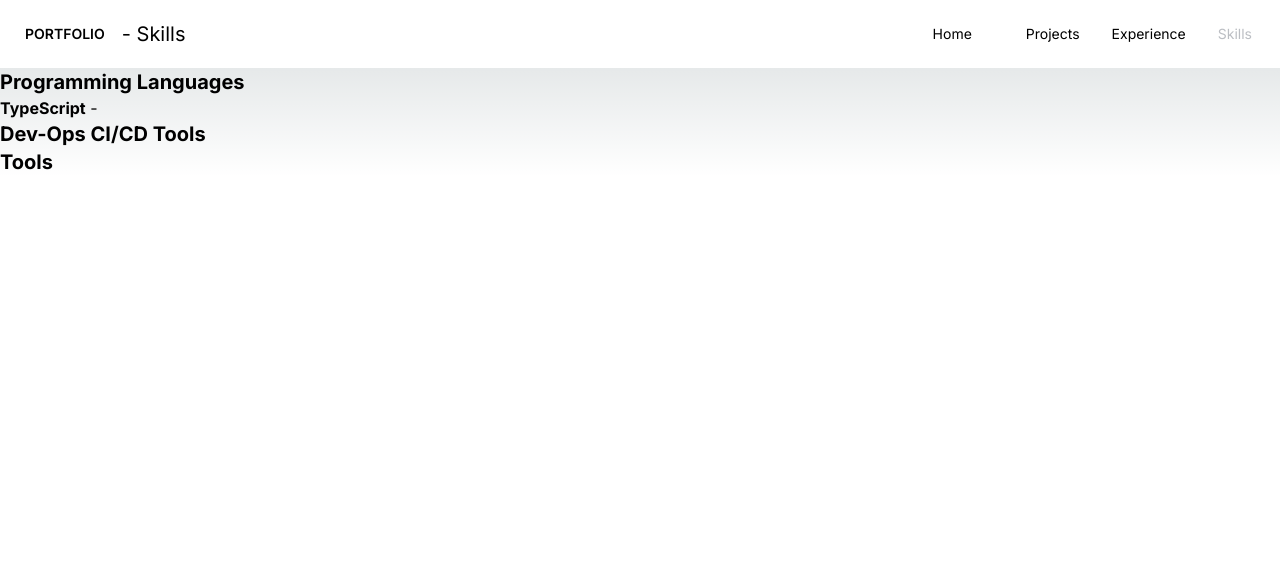
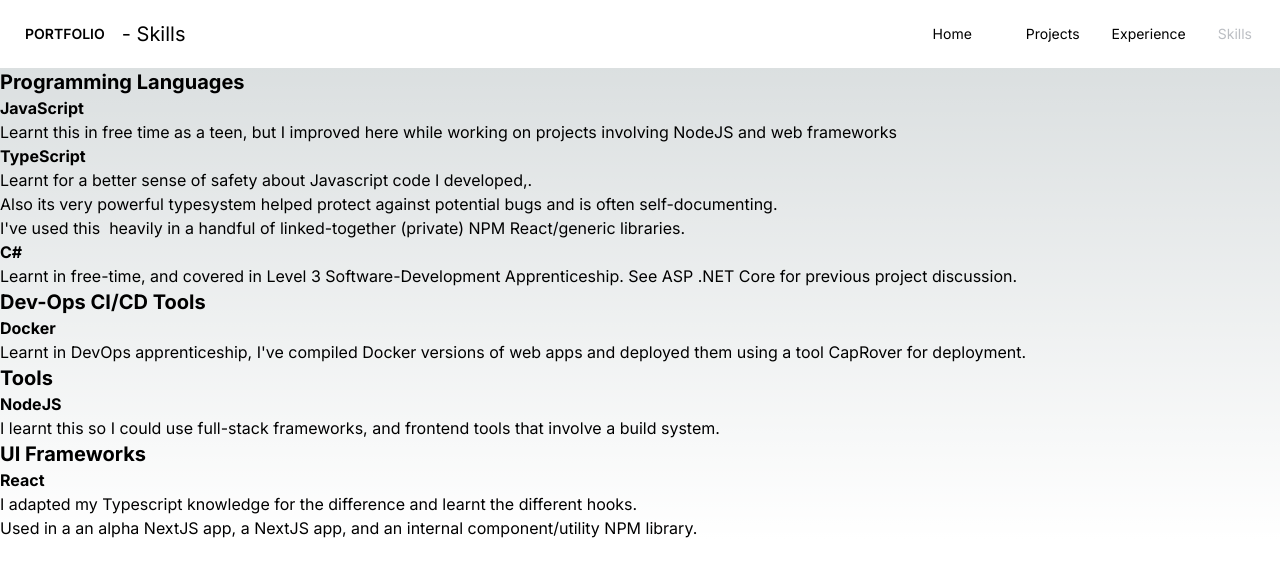
Before and after one commit to TomBebb/tomb-portfolio, a Next.js app: page /skills in a window 1280 px wide. Shown: the top 576 px of the page. Built offline with nearby package versions, Linux system fonts and the light colour scheme; some icons are missing.

Commit message:
Add skills

```diff
--- a/src/app/skills/page.tsx
+++ b/src/app/skills/page.tsx
@@ -4,8 +4,10 @@ type SkillType =
     | 'lang'
     | 'devops'
     | 'tool'
+    | 'ui'
 
 interface Skill {
+    company: string
     type: SkillType
     name: string
     desc: string
@@ -13,16 +15,51 @@ interface Skill {
 const skillTypeNames: Record<SkillType, string> = {
     lang: "Programming Languages",
     devops: "Dev-Ops CI/CD Tools",
-    tool: "Tools"
+    tool: "Tools",
+    ui: "UI Frameworks",
 }
 const skillTypes: SkillType[] = Object.keys(skillTypeNames) as SkillType[];
 
-const mySkills:  Skill[] = [
+const mySkills: Skill[] = [
     {
+        company: "Yellowgrid",
+        type: "lang",
+        name: "JavaScript",
+        desc: "Learnt this in free time as a teen, but I improved here while working on projects involving NodeJS and web frameworks"
+    },
+    {
+        company: "Yellowgrid",
         type: "lang",
         name: "TypeScript",
-        desc: ""
+        desc: "Learnt for a better sense of safety about Javascript code I developed,.\n"+
+        "Also its very powerful typesystem helped protect against potential bugs and is often self-documenting.\nI've used this  heavily in a handful of linked-together (private) NPM React/generic libraries.",
     },
+    {
+        company: "Both",
+        type: "lang",
+        name: "C#",
+        desc: "Learnt in free-time, and covered in Level 3 Software-Development Apprenticeship. See ASP .NET Core for previous project discussion."
+    },
+    {
+        company: "Yellowgrid",
+        type: "devops",
+        name: "Docker",
+        desc: "Learnt in DevOps apprenticeship, I've compiled Docker versions of web apps and deployed them using a tool CapRover for deployment."
+    },
+    {
+        company: "Yellowgrid",
+        type: "tool",
+        name: "NodeJS",
+        desc: "I learnt this so I could use full-stack frameworks, and frontend tools that involve a build system.",
+    },
+    {
+        company: "Yellowgrid",
+        type: "ui",
+        name: "React",
+        desc: "I adapted my Typescript knowledge for the difference and learnt the different hooks.\n"+
+        "Used in a an alpha NextJS app, a NextJS app, and an internal component/utility NPM library.",
+    }
+
 ]
 
 interface MappedSkills {
@@ -32,19 +69,25 @@ interface MappedSkills {
 export default function SkillsPager() {
     const mapped = useMemo<MappedSkills[]>(() => (skillTypes)
         .map(v => ({ type: v, skills: mySkills.filter(s => s.type === v) })), [mySkills, skillTypes])
-    return <div>
+    return <dl>
         {mapped.map(s => <div key={s.type}>
-            <div className="font-bold text-xl">
+            <dt className="font-bold text-xl">
                 {skillTypeNames[s.type]}
-            </div>
-            <div>
+            </dt>
+            <dd>
                 {s.skills.map(s => (
                     <div key={s.name}>
-                        <span className="font-bold">{s.name}</span> - {s.desc}
+                        <span className="font-bold">
+                            {s.name}
+                        </span>
+                        <br />
+                        <span className="whitespace-break-spaces">
+                            {s.desc}
+                        </span>
                     </div>
                 ))}
-            </div>
+            </dd>
         </div>)}
 
-    </div>
+    </dl>
 }
```
